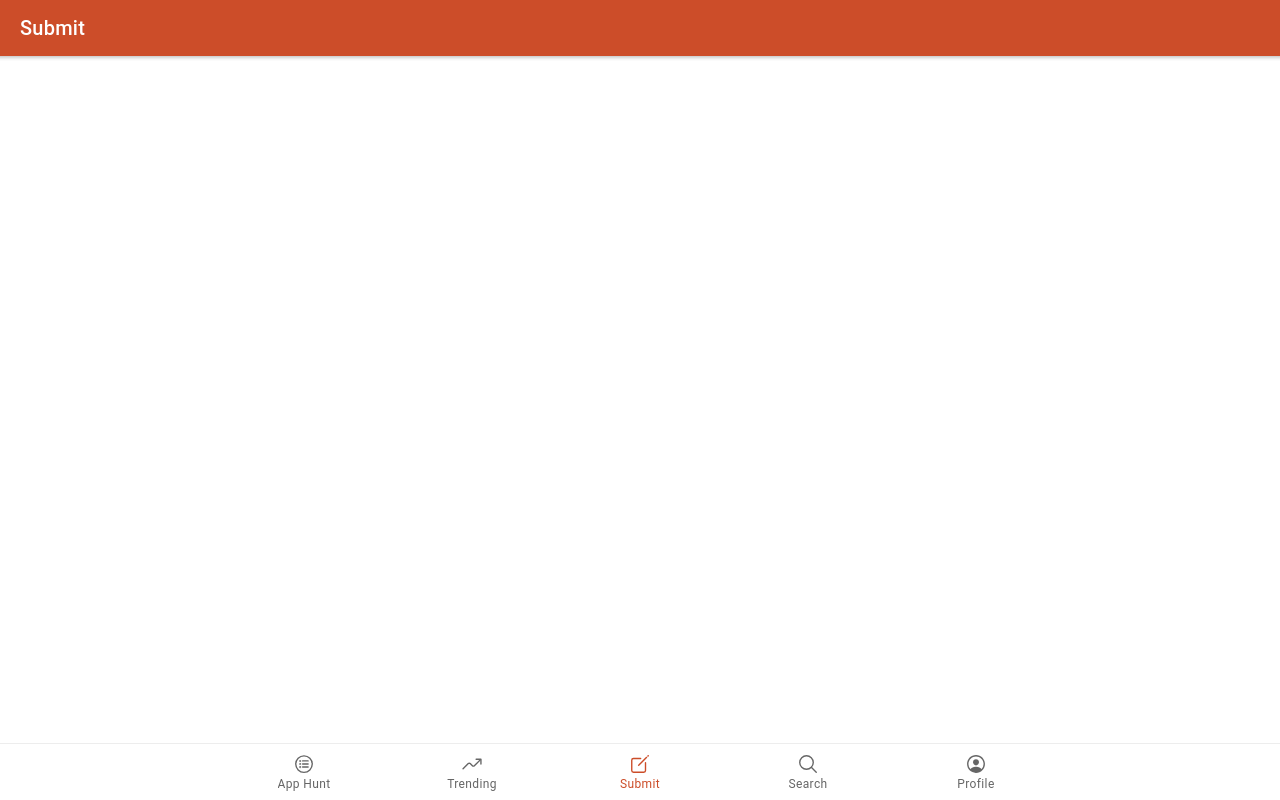
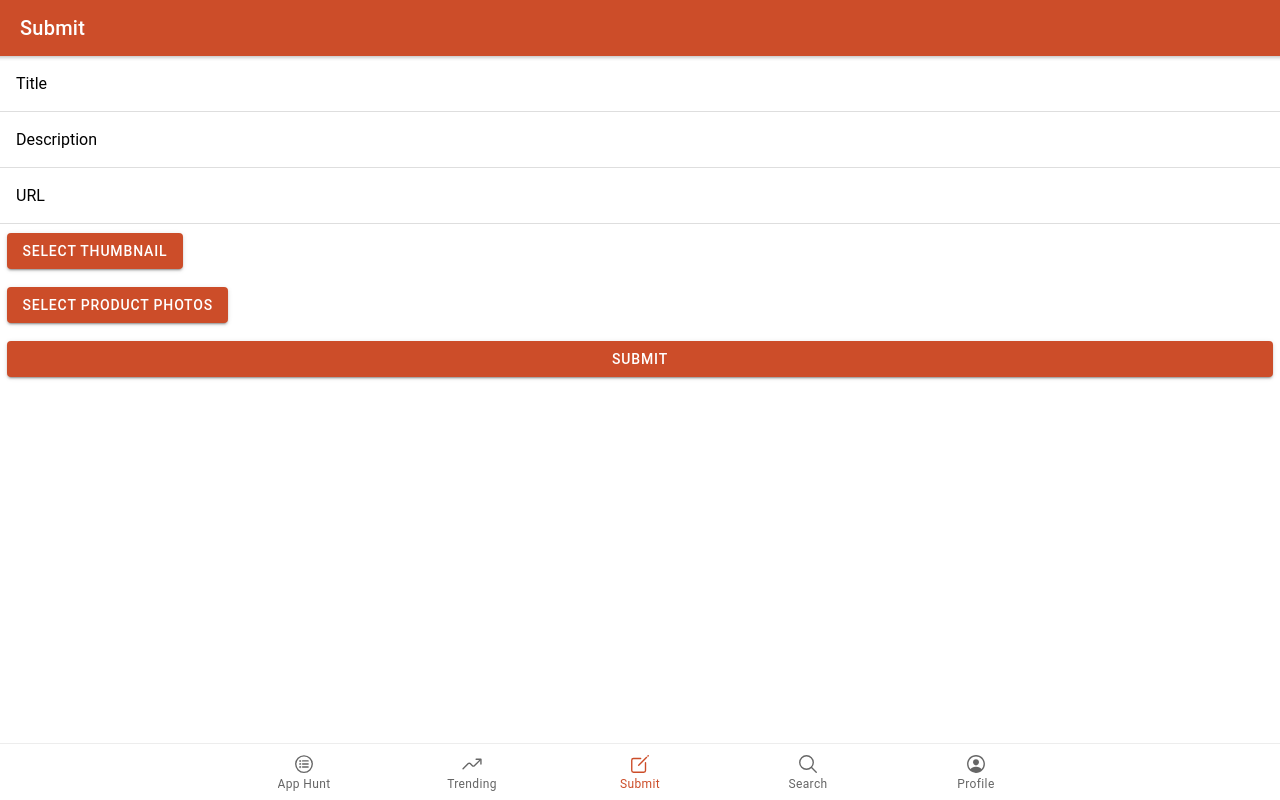
Before and after one commit to Pratham82/Launch_Pad, a React (Create React App) app: page /submit in a window 1280 px wide. Built offline with nearby package versions, Linux system fonts and the light colour scheme; no server answers.

Commit message:
Completed file upload

```diff
--- /dev/null
+++ b/src/components/Form/Upload.css
@@ -0,0 +1,15 @@
+file-input-container {
+  position: relative;
+  display: inline-block;
+}
+
+.file-input {
+  opacity: 0;
+  z-index: 1;
+  position: absolute;
+  left: 0;
+  right: 0;
+  bottom: 0;
+  top: 0;
+  user-select: none;
+}
--- /dev/null
+++ b/src/components/Form/Upload.js
@@ -0,0 +1,51 @@
+import React from "react";
+import PropTypes from "prop-types";
+import { IonButton, isPlatform } from "@ionic/react";
+import { Plugins, CameraResultType } from "@capacitor/core";
+import { dataURItoBlob } from "../../utils/file";
+import "./Upload.css";
+
+const { Camera } = Plugins;
+
+function Upload({ onChange, placeholder, files, multiple, ...rest }) {
+  const handleSelectFile = async (evt) => {
+    if (isPlatform("mobile")) {
+      const image = await Camera.getPhoto({
+        quality: 90,
+        allowEditing: false,
+        resultType: CameraResultType.DataUrl,
+      });
+      const blob = dataURItoBlob(image.dataUrl);
+      onChange([blob]);
+    } else {
+      onChange([...evt.target.files]);
+    }
+  };
+
+  return (
+    <div className="file-input-container">
+      {!isPlatform("mobile") && (
+        <input
+          id="file"
+          type="file"
+          className="file-input"
+          accept="image/*"
+          multiple={multiple}
+          onChange={handleSelectFile}
+        />
+      )}
+      <IonButton onClick={handleSelectFile} {...rest}>
+        {files.length ? `${files.length} file selected` : placeholder}
+      </IonButton>
+    </div>
+  );
+}
+
+Upload.propTypes = {
+  multiple: PropTypes.bool,
+  files: PropTypes.array,
+  placeholder: PropTypes.string,
+  onChange: PropTypes.func,
+};
+
+export default Upload;
--- /dev/null
+++ b/src/components/Product/validateCreateProduct.js
@@ -0,0 +1,24 @@
+export default function validateCreateProduct(values) {
+  let errors = {};
+
+  //Title errors
+  if (!values.title) {
+    errors.title = "A title is required.";
+  }
+
+  //Description errors
+  if (!values.description) {
+    errors.description = "A descrption is required";
+  } else if (values.description.length < 10) {
+    errors.description = "The description must be at least 10 characters.";
+  }
+
+  //URL errors
+  if (!values.url) {
+    errors.url = "A URL required.";
+  } else if (!/^(ftp|http|https):\/\/[^ "]+$/.test(values.url)) {
+    errors.url = "The URL must be valid.";
+  }
+
+  return errors;
+}
--- a/src/firebase/firebase.js
+++ b/src/firebase/firebase.js
@@ -1,6 +1,7 @@
 import app from "firebase/app";
 import "firebase/auth";
 import "firebase/firestore";
+import "firebase/storage";
 
 import firebaseConfig from "./config";
 
@@ -10,6 +11,7 @@ class Firebase {
     this.app = app;
     this.auth = app.auth();
     this.db = app.firestore();
+    this.storage = app.storage();
   }
   async register(name, email, password) {
     const newUser = await this.auth.createUserWithEmailAndPassword(
--- a/src/pages/Submit.js
+++ b/src/pages/Submit.js
@@ -1,14 +1,184 @@
 import React from "react";
-import { IonPage, IonContent } from "@ionic/react";
+import {
+  IonPage,
+  IonContent,
+  IonItem,
+  IonLabel,
+  IonInput,
+  IonButton,
+  IonRow,
+  IonCol,
+} from "@ionic/react";
+import useFormValidation from "../hooks/useFormValidation";
+import validateCreateProduct from "../components/Product/validateCreateProduct";
+import firebase from "../firebase";
+import UserContext from "../contexts/UserContext";
 import SmallHeader from "../components/Header/SmallHeader";
 import LargeHeader from "../components/Header/LargeHeader";
+import { toast } from "../utils/toast";
+import Upload from "../components/Form/Upload";
 
-const Submit = () => {
+const INITIIAL_STATE = {
+  title: "",
+  description: "",
+  url: "",
+};
+
+const Submit = ({ history }) => {
+  const { user } = React.useContext(UserContext);
+  const [submitting, setSubmitting] = React.useState(false);
+  const [thumb, setThumb] = React.useState([]);
+  const [photos, setPhotos] = React.useState([]);
+  const { handleSubmit, handleChange, values } = useFormValidation(
+    INITIIAL_STATE,
+    validateCreateProduct,
+    handleCreate
+  );
+
+  async function handleCreate() {
+    try {
+      if (!user) {
+        history.push("/login");
+        return;
+      }
+
+      setSubmitting(true);
+
+      const { url, description, title } = values;
+      const id = firebase.db.collection("products").doc().id;
+
+      await Promise.all([
+        ...thumb.map((f, index) =>
+          firebase.storage
+            .ref()
+            .child(`products/${id}_thumb_${index}.jpg`)
+            .put(f)
+        ),
+        ...photos.map((f, index) =>
+          firebase.storage
+            .ref()
+            .child(`products/${id}_photo_${index}.jpg`)
+            .put(f)
+        ),
+      ]);
+
+      const productPhotos = await Promise.all(
+        photos.map((f, index) =>
+          firebase.storage
+            .ref()
+            .child(`products/${id}_photo_${index}.jpg`)
+            .getDownloadURL()
+        )
+      );
+
+      const productThumbs = await Promise.all(
+        thumb.map((f, index) =>
+          firebase.storage
+            .ref()
+            .child(`products/${id}_thumb_${index}.jpg`)
+            .getDownloadURL()
+        )
+      );
+
+      const newProduct = {
+        title,
+        url,
+        description,
+        postedBy: {
+          id: user.uid,
+          name: user.displayName,
+        },
+        thumbnail: productThumbs[0] || null,
+        photos: productPhotos,
+        voteCount: 1,
+        comments: [],
+        votes: [
+          {
+            votedBy: { id: user.uid, name: user.displayName },
+          },
+        ],
+        created: Date.now(),
+      };
+      setThumb([]);
+      setPhotos([]);
+      await firebase.db.collection("products").doc(id).set(newProduct);
+      history.push("/");
+    } catch (e) {
+      console.error(e);
+      toast(e.message);
+      setSubmitting(false);
+    }
+  }
+
   return (
     <IonPage>
       <SmallHeader title="Submit" />
       <IonContent fullscreen>
         <LargeHeader title="Submit" />
+        <IonItem lines="full">
+          <IonLabel position="floating">Title</IonLabel>
+          <IonInput
+            name="title"
+            value={values.title}
+            type="text"
+            onIonChange={handleChange}
+            required
+          ></IonInput>
+        </IonItem>
+        <IonItem lines="full">
+          <IonLabel position="floating">Description</IonLabel>
+          <IonInput
+            name="description"
+            value={values.description}
+            type="text"
+            onIonChange={handleChange}
+            required
+          ></IonInput>
+        </IonItem>
+
+        <IonItem lines="full">
+          <IonLabel position="floating">URL</IonLabel>
+          <IonInput
+            name="url"
+            type="url"
+            value={values.url}
+            onIonChange={handleChange}
+            required
+          ></IonInput>
+        </IonItem>
+        <IonRow>
+          <IonCol>
+            <Upload
+              files={thumb}
+              onChange={setThumb}
+              placeholder="Select Thumbnail"
+            />
+          </IonCol>
+        </IonRow>
+        <IonRow>
+          <IonCol>
+            <Upload
+              files={photos}
+              onChange={setPhotos}
+              placeholder="Select Product Photos"
+              multiple
+            />
+          </IonCol>
+        </IonRow>
+
+        <IonRow>
+          <IonCol>
+            <IonButton
+              type="submit"
+              color="primary"
+              expand="block"
+              disabled={submitting}
+              onClick={handleSubmit}
+            >
+              Submit
+            </IonButton>
+          </IonCol>
+        </IonRow>
       </IonContent>
     </IonPage>
   );
--- /dev/null
+++ b/src/utils/file.js
@@ -0,0 +1,17 @@
+export function dataURItoBlob(dataURI) {
+  // convert base64 to raw binary data held in a string
+  // doesn't handle URLEncoded DataURIs - see SO answer #6850276 for code that does this
+  var byteString = atob(dataURI.split(",")[1]);
+
+  // separate out the mime component
+  var mimeString = dataURI.split(",")[0].split(":")[1].split(";")[0];
+
+  // write the bytes of the string to an ArrayBuffer
+  var ab = new ArrayBuffer(byteString.length);
+  var ia = new Uint8Array(ab);
+  for (var i = 0; i < byteString.length; i++) {
+    ia[i] = byteString.charCodeAt(i);
+  }
+
+  return new Blob([ab], { type: mimeString });
+}
```
